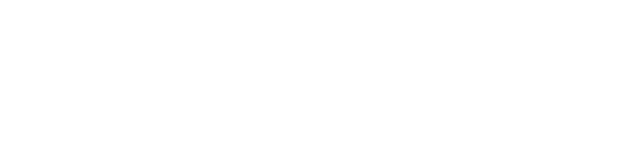
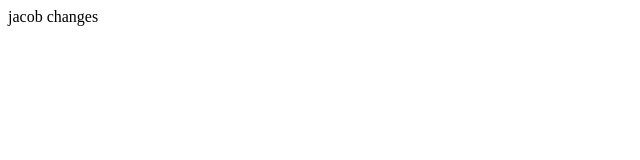
Before and after one commit to soju7/gitcollabration, a plain HTML site: page index.html in a window 1280 px wide. Shown: the whole page, without its empty margins (0-640 px from the left). Drawn offline with Linux system fonts and the light colour scheme.

Commit message:
index first edit by jacob

```diff
--- a/index.html
+++ b/index.html
@@ -6,7 +6,8 @@
 
 <body>
 	<div>
-		<!-- //container -->
+		jacob changes
+		<!-- //container7 -->
 
 	</div>
 </body>
```
